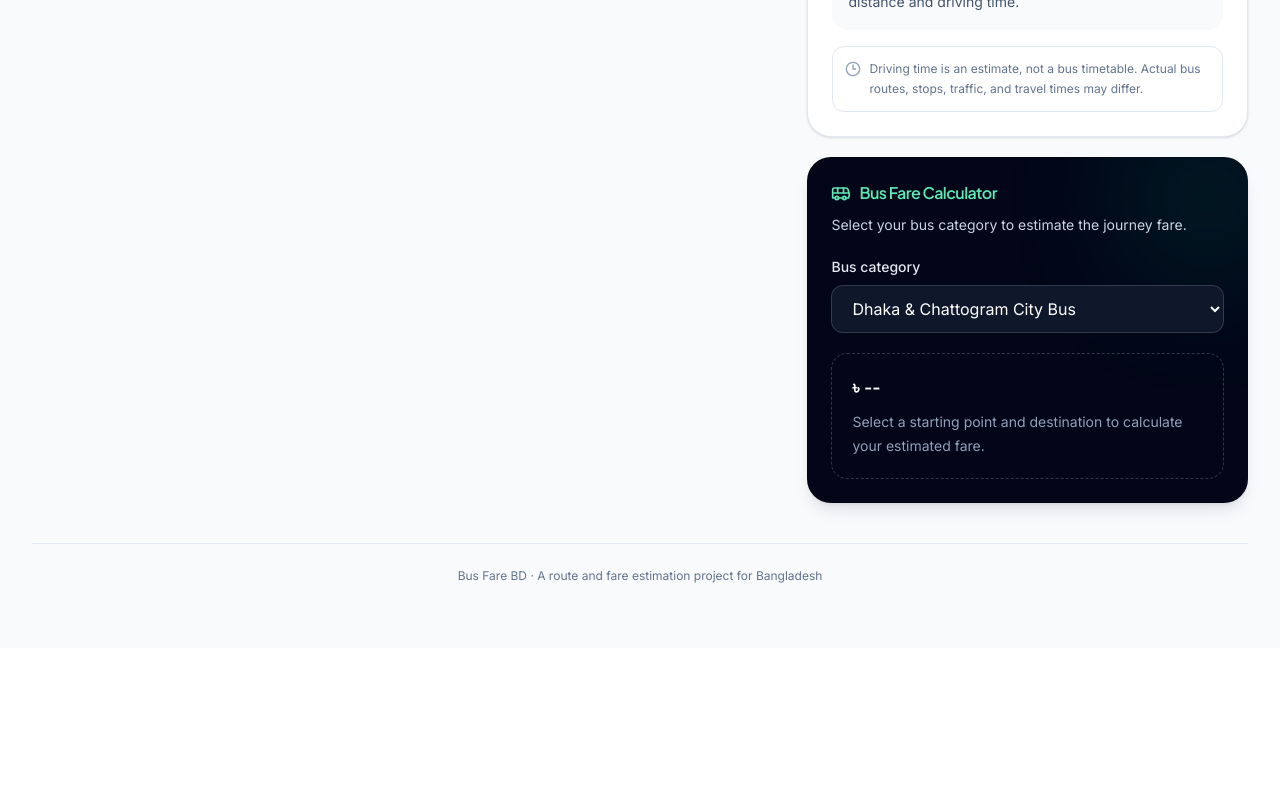
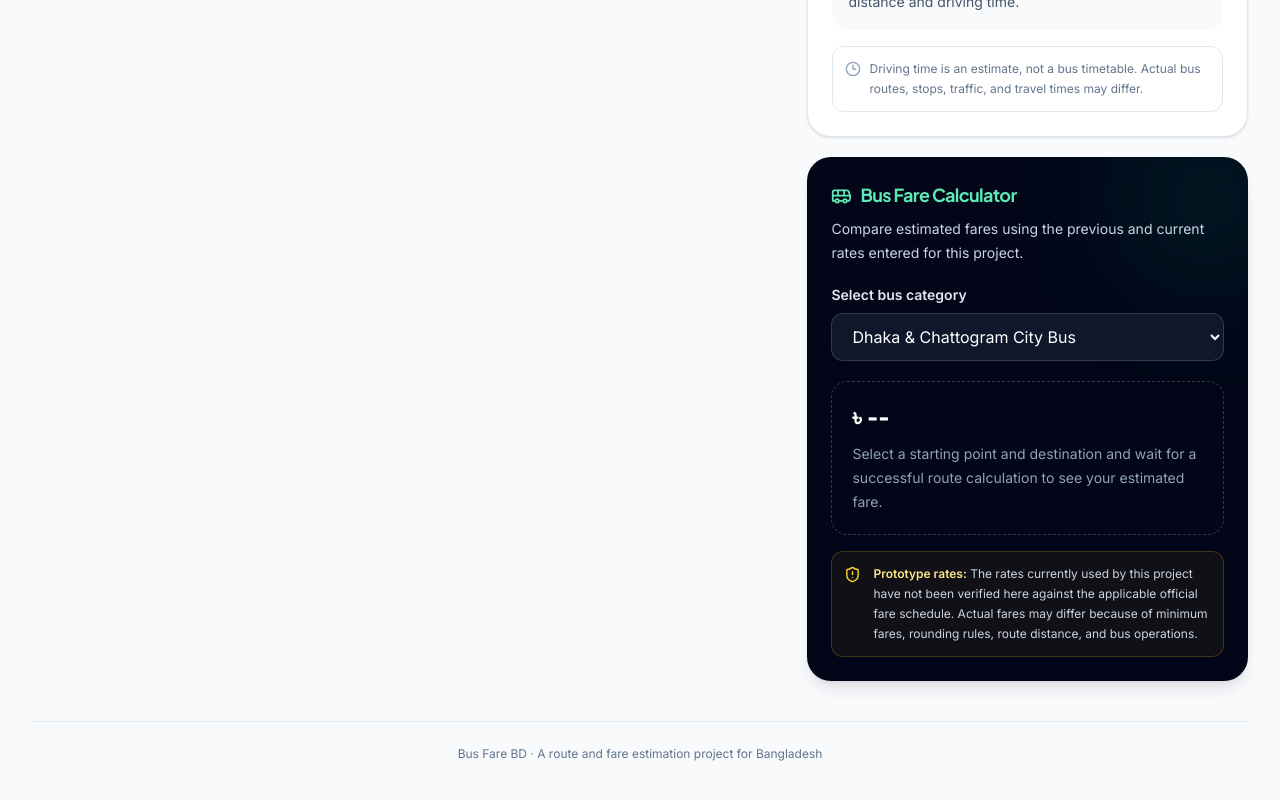
Before and after one commit to Riyadulislamratul/Bus-Fare, a React (Vite) app: page / in a window 1280 px wide. Shown: the part 1436-2236 px from the top of the page. Before the commit the page ends 2084 px from the top, so only its background shows below. Built offline with nearby package versions, Linux system fonts and the light colour scheme.

Commit message:
Updated FareSummary

```diff
--- a/src/components/FareSummary.jsx
+++ b/src/components/FareSummary.jsx
@@ -1,6 +1,17 @@
 
-import { Bus, TrendingUp, Calculator } from "lucide-react";
-import { fareRates, calculateFare, formatTaka } from "../data/fareRates";
+import {
+  Bus,
+  TrendingUp,
+  Calculator,
+  Info,
+  ShieldAlert,
+} from "lucide-react";
+
+import {
+  fareRates,
+  calculateFare,
+  formatTaka,
+} from "../data/fareRates";
 
 export default function FareSummary({
   distanceKm,
@@ -11,13 +22,20 @@ export default function FareSummary({
     (bus) => bus.id === selectedCategory
   );
 
-  const previousFare = selectedBus
-    ? calculateFare(distanceKm, selectedBus.previousRate)
-    : null;
+  const validDistance =
+    typeof distanceKm === "number" &&
+    Number.isFinite(distanceKm) &&
+    distanceKm > 0;
 
-  const currentFare = selectedBus
-    ? calculateFare(distanceKm, selectedBus.currentRate)
-    : null;
+  const previousFare =
+    validDistance && selectedBus
+      ? calculateFare(distanceKm, selectedBus.previousRate)
+      : null;
+
+  const currentFare =
+    validDistance && selectedBus
+      ? calculateFare(distanceKm, selectedBus.currentRate)
+      : null;
 
   const fareDifference =
     previousFare !== null && currentFare !== null
@@ -25,37 +43,45 @@ export default function FareSummary({
       : null;
 
   const canCalculate =
-    Number.isFinite(distanceKm) &&
-    distanceKm > 0 &&
-    selectedBus !== undefined;
+    validDistance &&
+    selectedBus !== undefined &&
+    previousFare !== null &&
+    currentFare !== null;
 
   return (
     <section className="overflow-hidden rounded-3xl bg-slate-950 text-white shadow-lg shadow-slate-900/10">
-      <div className="relative p-6">
+      <div className="relative p-5 sm:p-6">
         <div className="pointer-events-none absolute -right-10 -top-10 h-40 w-40 rounded-full bg-emerald-500/15 blur-3xl" />
 
         <div className="relative">
+          {/* Heading */}
           <div className="flex items-center gap-2 text-emerald-300">
-            <Bus size={20} />
-            <h3 className="font-semibold">Bus Fare Calculator</h3>
+            <Bus size={21} />
+            <h3 className="text-lg font-bold tracking-tight">
+              Bus Fare Calculator
+            </h3>
           </div>
 
           <p className="mt-2 text-sm leading-6 text-slate-300">
-            Select your bus category to estimate the journey fare.
+            Compare estimated fares using the previous and current
+            rates entered for this project.
           </p>
 
+          {/* Bus category selector */}
           <label
             htmlFor="bus-category"
-            className="mt-5 block text-sm font-medium text-slate-200"
+            className="mt-5 block text-sm font-semibold text-slate-200"
           >
-            Bus category
+            Select bus category
           </label>
 
           <select
             id="bus-category"
             value={selectedCategory}
-            onChange={(event) => onCategoryChange(event.target.value)}
-            className="mt-2 w-full rounded-xl border border-white/15 bg-slate-900 px-4 py-3 text-sm text-white outline-none focus:border-emerald-400 focus:ring-2 focus:ring-emerald-400/20"
+            onChange={(event) =>
+              onCategoryChange(event.target.value)
+            }
+            className="mt-2 w-full rounded-xl border border-white/15 bg-slate-900 px-4 py-3 text-sm text-white outline-none transition focus:border-emerald-400 focus:ring-2 focus:ring-emerald-400/20"
           >
             {fareRates.map((bus) => (
               <option key={bus.id} value={bus.id}>
@@ -64,71 +90,103 @@ export default function FareSummary({
             ))}
           </select>
 
+          {/* Results */}
           {canCalculate ? (
             <>
-              <div className="mt-6 rounded-2xl border border-white/10 bg-white/5 p-5">
-                <p className="text-sm text-slate-300">
-                  Estimated fare at the current input rate
-                </p>
+              <div className="mt-6 rounded-2xl border border-emerald-400/20 bg-white/[0.06] p-5">
+                <div className="flex items-center gap-2 text-sm text-emerald-300">
+                  <Calculator size={16} />
+                  Current-rate estimate
+                </div>
 
-                <p className="mt-2 text-4xl font-extrabold tracking-tight">
+                <p className="mt-3 break-words text-3xl font-extrabold tracking-tight sm:text-4xl">
                   {formatTaka(currentFare)}
                 </p>
 
-                <p className="mt-2 text-sm text-slate-400">
+                <p className="mt-3 text-sm text-slate-300">
                   {distanceKm.toFixed(2)} km ×{" "}
                   {formatTaka(selectedBus.currentRate)}/km
                 </p>
+
+                <div className="mt-4 inline-flex items-center gap-2 rounded-full bg-emerald-500/10 px-3 py-1.5 text-xs font-semibold text-emerald-300">
+                  <TrendingUp size={14} />
+                  Estimated fare for one journey
+                </div>
               </div>
 
-              <div className="mt-4 grid grid-cols-2 gap-3">
-                <div className="rounded-2xl bg-white/5 p-4">
+              <div className="mt-4 grid grid-cols-1 gap-3 sm:grid-cols-2">
+                <div className="rounded-2xl bg-white/[0.06] p-4">
                   <p className="text-xs leading-5 text-slate-400">
                     Previous-rate estimate
                   </p>
-                  <p className="mt-2 text-lg font-bold">
+
+                  <p className="mt-2 break-words text-xl font-bold">
                     {formatTaka(previousFare)}
                   </p>
+
                   <p className="mt-1 text-xs text-slate-400">
                     {formatTaka(selectedBus.previousRate)}/km
                   </p>
                 </div>
 
                 <div className="rounded-2xl bg-emerald-500/10 p-4">
-                  <p className="flex items-center gap-1 text-xs leading-5 text-emerald-300">
-                    <TrendingUp size={14} />
-                    Estimated difference
+                  <p className="text-xs leading-5 text-emerald-300">
+                    Estimated increase
                   </p>
-                  <p className="mt-2 text-lg font-bold text-emerald-300">
+
+                  <p className="mt-2 break-words text-xl font-bold text-emerald-300">
                     +{formatTaka(fareDifference)}
                   </p>
+
                   <p className="mt-1 text-xs text-slate-400">
-                    Per journey
+                    Compared with the previous rate
                   </p>
                 </div>
               </div>
 
-              <div className="mt-4 flex items-start gap-2 rounded-xl border border-white/10 p-3">
-                <Calculator
-                  size={16}
-                  className="mt-0.5 shrink-0 text-slate-400"
+              <div className="mt-4 flex items-start gap-3 rounded-xl border border-white/10 p-3">
+                <Info
+                  size={17}
+                  className="mt-0.5 shrink-0 text-emerald-300"
                 />
-                <p className="text-xs leading-5 text-slate-400">
-                  Calculation: road distance × rate per kilometre.
-                  Actual fares may differ due to official rounding,
-                  minimum fares, route rules, and bus operations.
+
+                <p className="text-xs leading-5 text-slate-300">
+                  Calculation: estimated road distance × rate per
+                  kilometre. The result is a mathematical estimate,
+                  not a confirmed ticket price.
                 </p>
               </div>
             </>
           ) : (
             <div className="mt-5 rounded-2xl border border-dashed border-white/20 p-5">
-              <p className="text-lg font-semibold">৳ --</p>
+              <p className="text-2xl font-extrabold">৳ --</p>
+
               <p className="mt-2 text-sm leading-6 text-slate-400">
-                Select a starting point and destination to calculate
-                your estimated fare.
+                Select a starting point and destination and wait for
+                a successful route calculation to see your estimated
+                fare.
               </p>
             </div>
           )}
+
+          {/* Important notice */}
+          <div className="mt-4 flex items-start gap-3 rounded-xl border border-amber-300/20 bg-amber-400/[0.06] p-3">
+            <ShieldAlert
+              size={17}
+              className="mt-0.5 shrink-0 text-amber-300"
+            />
+
+            <p className="text-xs leading-5 text-slate-300">
+              <span className="font-semibold text-amber-200">
+                Prototype rates:
+              </span>{" "}
+              The rates currently used by this project have not been
+              verified here against the applicable official fare
+              schedule. Actual fares may differ because of minimum
+              fares, rounding rules, route distance, and bus
+              operations.
+            </p>
+          </div>
         </div>
       </div>
     </section>
```
